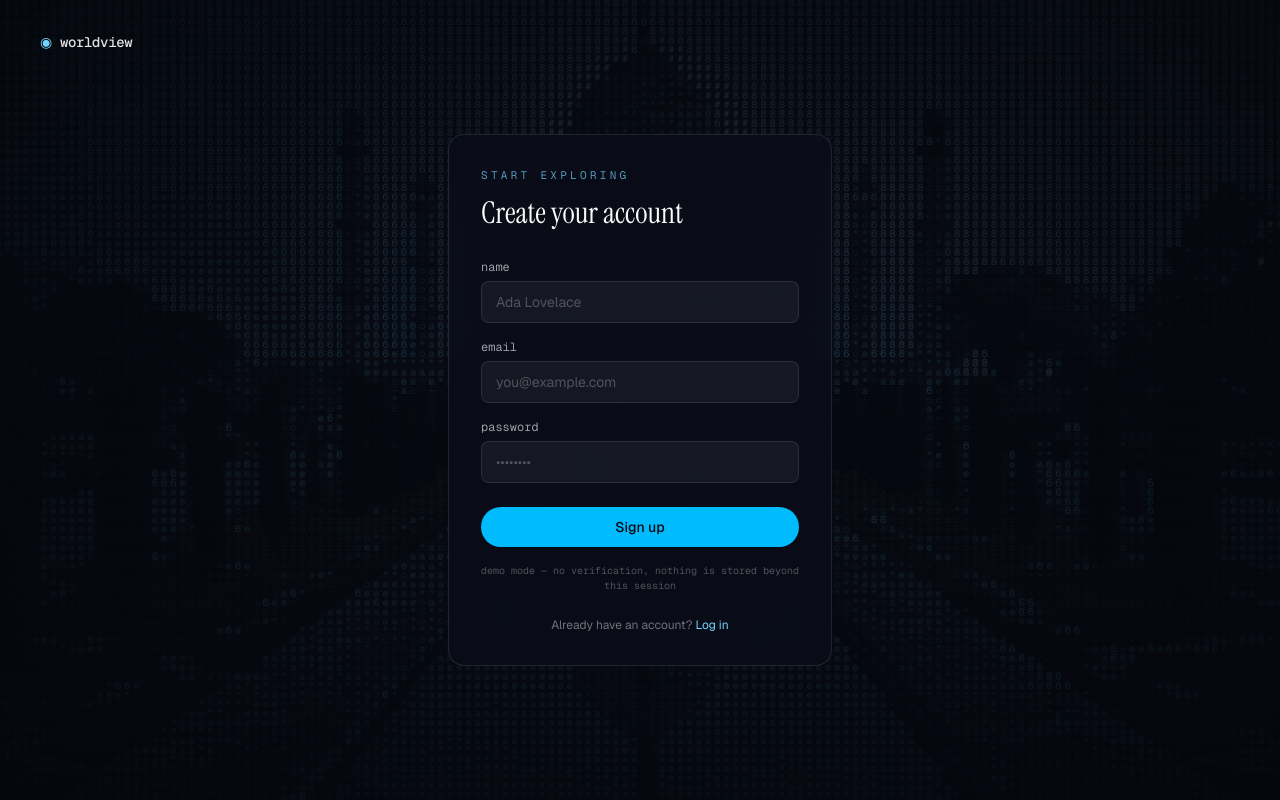
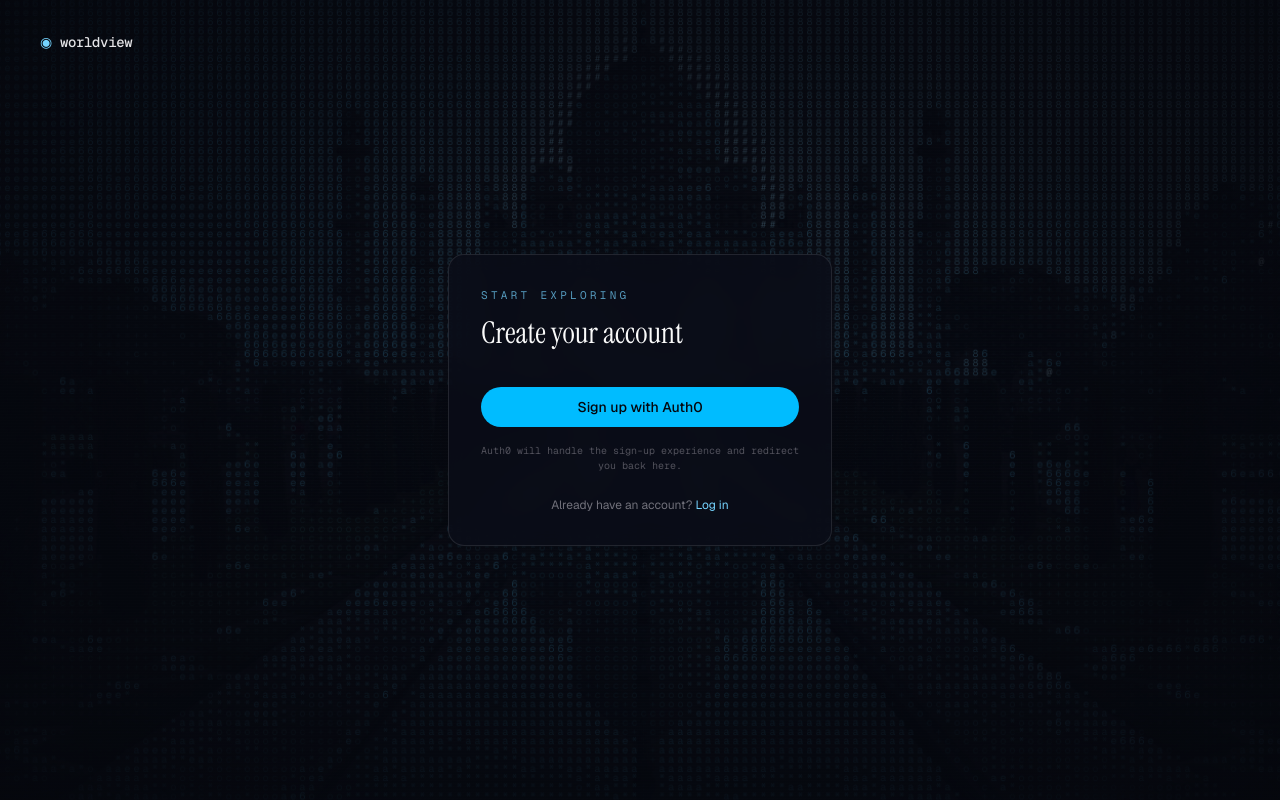
Before and after one commit to apun16/WorldView, a Next.js app: page /signup in a window 1280 px wide. Built offline with nearby package versions, Linux system fonts and the light colour scheme.

Commit message:
added auth0 :)

```diff
--- a/package.json
+++ b/package.json
@@ -9,6 +9,7 @@
     "lint": "eslint"
   },
   "dependencies": {
+    "@auth0/nextjs-auth0": "^4.25.0",
     "next": "16.2.10",
     "react": "19.2.4",
     "react-dom": "19.2.4",
--- /dev/null
+++ b/src/app/auth/[...auth0]/route.ts
@@ -0,0 +1,3 @@
+import { auth0 } from "@/lib/auth0";
+
+export const GET = auth0.middleware;
--- a/src/app/explore/page.tsx
+++ b/src/app/explore/page.tsx
@@ -1,9 +1,10 @@
 import CultureGlobe from "@/components/globe/culture-globe";
-import { getSession } from "@/lib/session";
-import { mockLogout } from "@/lib/auth-actions";
+import { auth0 } from "@/lib/auth0";
+import { logoutWithAuth0 } from "@/lib/auth-actions";
 
 export default async function ExplorePage() {
-  const session = await getSession();
+  const session = await auth0.getSession();
+  const userName = session?.user?.name || session?.user?.email || "Explorer";
 
   return (
     <main className="relative h-screen w-full overflow-hidden bg-[#05070d]">
@@ -14,10 +15,10 @@
 
       {session && (
         <form
-          action={mockLogout}
+          action={logoutWithAuth0}
           className="absolute right-6 top-6 z-10 flex items-center gap-3 font-mono text-xs text-zinc-400 sm:right-10 sm:top-8"
         >
-          <span>{session.name}</span>
+          <span>{userName}</span>
           <button type="submit" className="text-zinc-500 hover:text-zinc-300">
             log out
           </button>
--- a/src/app/login/page.tsx
+++ b/src/app/login/page.tsx
@@ -1,6 +1,6 @@
 import Link from "next/link";
 import AuthShell from "@/components/auth/auth-shell";
-import { mockLogin } from "@/lib/auth-actions";
+import { loginWithAuth0 } from "@/lib/auth-actions";
 
 export default function LoginPage() {
   return (
@@ -16,43 +16,16 @@
         </>
       }
     >
-      <form action={mockLogin} className="flex flex-col gap-4">
-        <div className="flex flex-col gap-1.5">
-          <label htmlFor="email" className="font-mono text-xs text-zinc-400">
-            email
-          </label>
-          <input
-            id="email"
-            name="email"
-            type="email"
-            required
-            placeholder="you@example.com"
-            className="rounded-lg border border-white/10 bg-white/5 px-3.5 py-2.5 text-sm text-zinc-100 outline-none placeholder:text-zinc-600 focus:border-sky-400/50"
-          />
-        </div>
-        <div className="flex flex-col gap-1.5">
-          <label htmlFor="password" className="font-mono text-xs text-zinc-400">
-            password
-          </label>
-          <input
-            id="password"
-            name="password"
-            type="password"
-            required
-            placeholder="••••••••"
-            className="rounded-lg border border-white/10 bg-white/5 px-3.5 py-2.5 text-sm text-zinc-100 outline-none placeholder:text-zinc-600 focus:border-sky-400/50"
-          />
-        </div>
-
+      <form action={loginWithAuth0} className="flex flex-col gap-4">
         <button
           type="submit"
           className="mt-2 rounded-full bg-sky-400 px-5 py-2.5 text-sm font-medium text-[#05070d] transition-colors hover:bg-sky-300"
         >
-          Log in
+          Continue with Auth0
         </button>
 
         <p className="text-center font-mono text-[10px] text-zinc-600">
-          demo mode — any email/password combination works
+          This opens your Auth0 Universal Login flow.
         </p>
       </form>
     </AuthShell>
--- a/src/app/signup/page.tsx
+++ b/src/app/signup/page.tsx
@@ -1,6 +1,6 @@
 import Link from "next/link";
 import AuthShell from "@/components/auth/auth-shell";
-import { mockSignup } from "@/lib/auth-actions";
+import { signupWithAuth0 } from "@/lib/auth-actions";
 
 export default function SignupPage() {
   return (
@@ -16,56 +16,16 @@
         </>
       }
     >
-      <form action={mockSignup} className="flex flex-col gap-4">
-        <div className="flex flex-col gap-1.5">
-          <label htmlFor="name" className="font-mono text-xs text-zinc-400">
-            name
-          </label>
-          <input
-            id="name"
-            name="name"
-            type="text"
-            required
-            placeholder="Ada Lovelace"
-            className="rounded-lg border border-white/10 bg-white/5 px-3.5 py-2.5 text-sm text-zinc-100 outline-none placeholder:text-zinc-600 focus:border-sky-400/50"
-          />
-        </div>
-        <div className="flex flex-col gap-1.5">
-          <label htmlFor="email" className="font-mono text-xs text-zinc-400">
-            email
-          </label>
-          <input
-            id="email"
-            name="email"
-            type="email"
-            required
-            placeholder="you@example.com"
-            className="rounded-lg border border-white/10 bg-white/5 px-3.5 py-2.5 text-sm text-zinc-100 outline-none placeholder:text-zinc-600 focus:border-sky-400/50"
-          />
-        </div>
-        <div className="flex flex-col gap-1.5">
-          <label htmlFor="password" className="font-mono text-xs text-zinc-400">
-            password
-          </label>
-          <input
-            id="password"
-            name="password"
-            type="password"
-            required
-            placeholder="••••••••"
-            className="rounded-lg border border-white/10 bg-white/5 px-3.5 py-2.5 text-sm text-zinc-100 outline-none placeholder:text-zinc-600 focus:border-sky-400/50"
-          />
-        </div>
-
+      <form action={signupWithAuth0} className="flex flex-col gap-4">
         <button
           type="submit"
           className="mt-2 rounded-full bg-sky-400 px-5 py-2.5 text-sm font-medium text-[#05070d] transition-colors hover:bg-sky-300"
         >
-          Sign up
+          Sign up with Auth0
         </button>
 
         <p className="text-center font-mono text-[10px] text-zinc-600">
-          demo mode — no verification, nothing is stored beyond this session
+          Auth0 will handle the sign-up experience and redirect you back here.
         </p>
       </form>
     </AuthShell>
--- a/src/lib/auth-actions.ts
+++ b/src/lib/auth-actions.ts
@@ -1,37 +1,15 @@
 "use server";
 
 import { redirect } from "next/navigation";
-import { setSession, clearSession } from "@/lib/session";
 
-// Mock credential check standing in for Auth0's Universal Login. Any
-// non-empty name/email combination succeeds — there is no real password
-// verification here, this only exists to unblock the product flow.
-
-export async function mockLogin(formData: FormData) {
-  const email = String(formData.get("email") || "").trim();
-  const name = email.split("@")[0] || "explorer";
-
-  if (!email) {
-    redirect("/login?error=missing-email");
-  }
-
-  await setSession({ name, email });
-  redirect("/explore");
+export async function loginWithAuth0() {
+  redirect("/auth/login?returnTo=/explore");
 }
 
-export async function mockSignup(formData: FormData) {
-  const name = String(formData.get("name") || "").trim();
-  const email = String(formData.get("email") || "").trim();
-
-  if (!name || !email) {
-    redirect("/signup?error=missing-fields");
-  }
-
-  await setSession({ name, email });
-  redirect("/explore");
+export async function signupWithAuth0() {
+  redirect("/auth/login?screen_hint=signup&returnTo=/explore");
 }
 
-export async function mockLogout() {
-  await clearSession();
-  redirect("/");
+export async function logoutWithAuth0() {
+  redirect("/auth/logout");
 }
--- /dev/null
+++ b/src/lib/auth0.ts
@@ -0,0 +1,3 @@
+import { Auth0Client } from "@auth0/nextjs-auth0/server";
+
+export const auth0 = new Auth0Client();
--- a/src/proxy.ts
+++ b/src/proxy.ts
@@ -1,18 +1,18 @@
 import { NextResponse } from "next/server";
 import type { NextRequest } from "next/server";
-import { SESSION_COOKIE_NAME } from "@/lib/session";
+import { auth0 } from "@/lib/auth0";
 
-export function proxy(request: NextRequest) {
-  const hasSession = request.cookies.has(SESSION_COOKIE_NAME);
+export async function proxy(request: NextRequest) {
+  const session = await auth0.getSession(request);
 
-  if (!hasSession) {
-    const loginUrl = new URL("/login", request.url);
+  if (request.nextUrl.pathname.startsWith("/explore") && !session) {
+    const loginUrl = new URL("/auth/login?returnTo=/explore", request.url);
     return NextResponse.redirect(loginUrl);
   }
 
-  return NextResponse.next();
+  return await auth0.middleware(request);
 }
 
 export const config = {
-  matcher: ["/explore/:path*"],
+  matcher: ["/((?!_next/static|_next/image|favicon.ico|sitemap.xml|robots.txt).*)"],
 };
```
Also changed, not shown: 1 other file (tests, documents, lock files or other folders).
